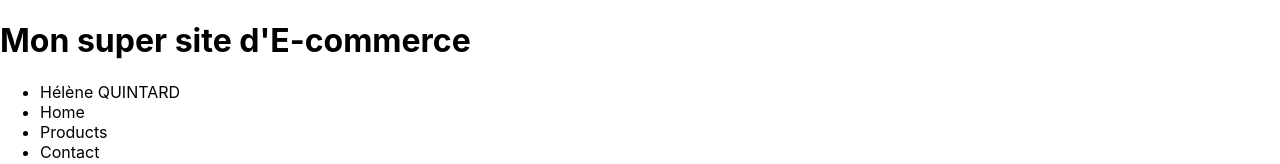
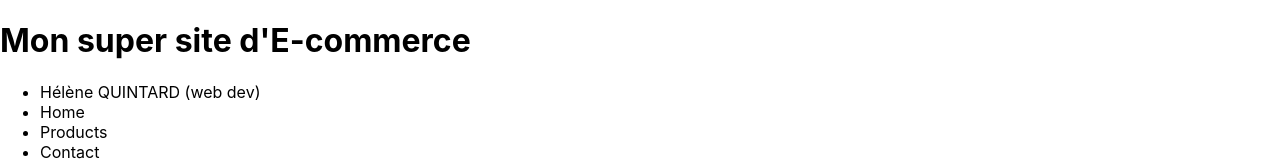
Before and after one commit to Heleneeeeeee/Exos-React, a React (Create React App) app: page / in a window 1280 px wide. Shown: the top 164 px of the page. Built offline with nearby package versions, Linux system fonts and the light colour scheme.

Commit message:
Add object

```diff
--- a/src/Header.js
+++ b/src/Header.js
@@ -1,4 +1,10 @@
 function Header () {
+const userLogged = {
+    firstname : "Hélène",
+    lastname : "QUINTARD",
+    job : "web dev"
+}
+
 const isUserLogged = true;
 const itemsInCart = 2;
 
@@ -8,7 +14,7 @@ const itemsInCart = 2;
             <nav>
                 <ul>
                     {isUserLogged?(
-                    <li>Hélène QUINTARD</li>
+                    <li>{userLogged.firstname} {userLogged.lastname} ({userLogged.job})</li>
                     ):(
                     <li>Connexion</li>
                     )}
```
